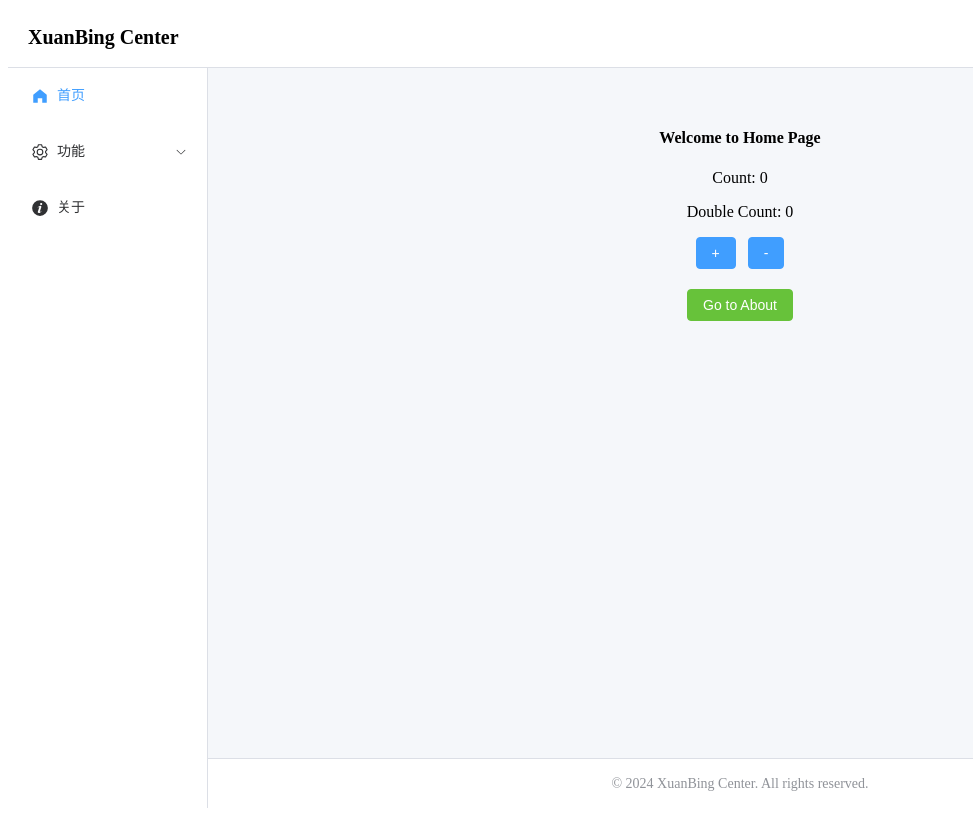
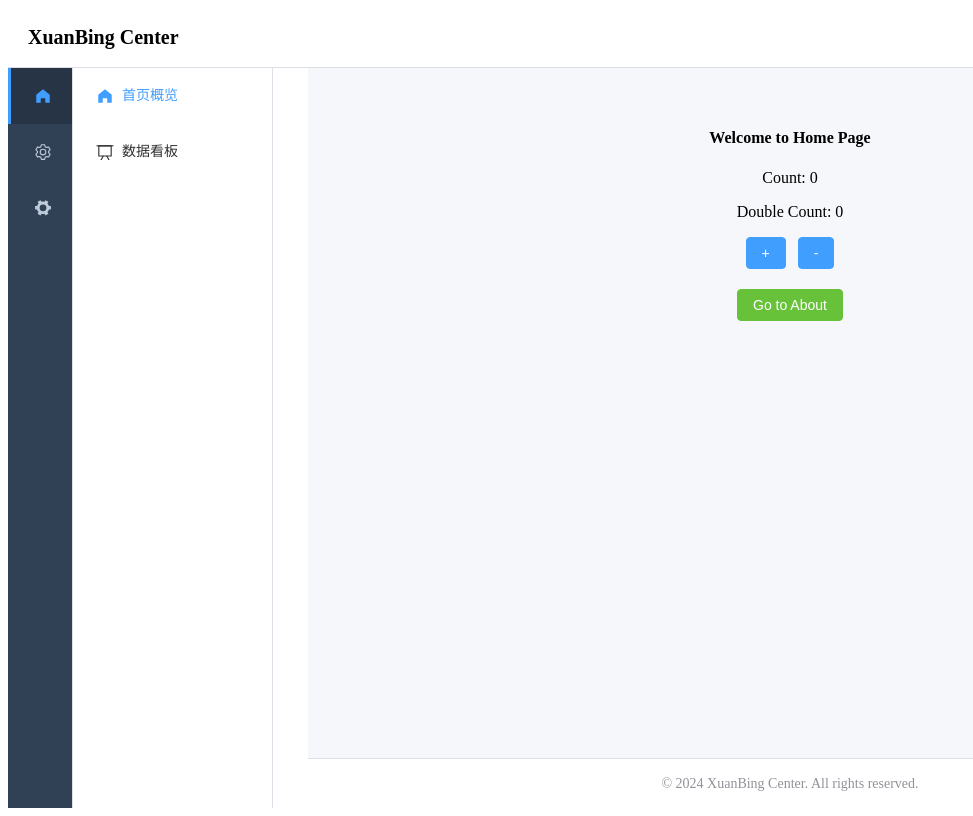
Before and after one commit to xuanbingBank/xuanbing-center, a Vue app: page / in a window 1280 px wide. Shown: the whole page, without its empty margins (0-973 px from the left). Built offline with nearby package versions, Linux system fonts and the light colour scheme.

Commit message:
增加一级菜单栏

```diff
--- a/src/App.vue
+++ b/src/App.vue
@@ -7,7 +7,7 @@
 
     <el-container>
       <!-- 侧边栏 -->
-      <el-aside width="200px">
+      <el-aside>
         <side-menu />
       </el-aside>
 
--- a/src/components/SideMenu.vue
+++ b/src/components/SideMenu.vue
@@ -1,14 +1,47 @@
 <template>
+  <div class="menu-container">
+    <!-- 一级菜单栏 -->
+    <div class="primary-menu">
+      <el-menu
+        default-active="1"
+        class="primary-menu-items"
+        :collapse="true"
+      >
+        <el-menu-item index="1" @click="activeModule = 'home'">
+          <el-icon><HomeFilled /></el-icon>
+          <template #title>首页</template>
+        </el-menu-item>
+        <el-menu-item index="2" @click="activeModule = 'system'">
+          <el-icon><Setting /></el-icon>
+          <template #title>系统</template>
+        </el-menu-item>
+        <el-menu-item index="3" @click="activeModule = 'tools'">
+          <el-icon><Tools /></el-icon>
+          <template #title>工具</template>
+        </el-menu-item>
+      </el-menu>
+    </div>
+
+    <!-- 二级菜单栏 -->
+    <div class="secondary-menu">
       <el-menu
         default-active="/"
         class="side-menu"
         :router="true"
         :collapse="isCollapse"
       >
+        <template v-if="activeModule === 'home'">
           <el-menu-item index="/">
             <el-icon><HomeFilled /></el-icon>
-      <span>首页</span>
+            <span>首页概览</span>
           </el-menu-item>
+          <el-menu-item index="/dashboard">
+            <el-icon><DataBoard /></el-icon>
+            <span>数据看板</span>
+          </el-menu-item>
+        </template>
+
+        <template v-if="activeModule === 'system'">
           <el-sub-menu index="1">
             <template #title>
               <el-icon><Setting /></el-icon>
@@ -17,23 +50,88 @@
             <el-menu-item index="/feature1">功能1</el-menu-item>
             <el-menu-item index="/feature2">功能2</el-menu-item>
           </el-sub-menu>
+        </template>
+
+        <template v-if="activeModule === 'tools'">
+          <el-menu-item index="/tools">
+            <el-icon><Tools /></el-icon>
+            <span>工具箱</span>
+          </el-menu-item>
           <el-menu-item index="/about">
             <el-icon><InfoFilled /></el-icon>
             <span>关于</span>
           </el-menu-item>
+        </template>
       </el-menu>
+    </div>
+  </div>
 </template>
 
 <script lang="ts" setup>
 import { ref } from 'vue'
-import { HomeFilled, Setting, InfoFilled } from '@element-plus/icons-vue'
+import {
+  HomeFilled,
+  Setting,
+  InfoFilled,
+  Tools,
+  DataBoard
+} from '@element-plus/icons-vue'
 
 const isCollapse = ref(false)
+const activeModule = ref('home')
 </script>
 
 <style scoped>
+.menu-container {
+  display: flex;
+  height: 100%;
+}
+
+.primary-menu {
+  width: 64px;
+  height: 100%;
+  border-right: 1px solid #dcdfe6;
+  background-color: #304156;
+}
+
+.primary-menu-items {
+  border-right: none;
+  background-color: #304156;
+}
+
+.primary-menu-items :deep(.el-menu-item) {
+  text-align: center;
+  background-color: #304156;
+  border-left: 3px solid transparent;
+}
+
+.primary-menu-items :deep(.el-menu-item.is-active) {
+  background-color: #263445;
+  border-left: 3px solid #409EFF;
+}
+
+.primary-menu-items :deep(.el-menu-item:hover) {
+  background-color: #263445;
+}
+
+.primary-menu-items :deep(.el-menu-item .el-icon) {
+  color: #bfcbd9;
+}
+
+.primary-menu-items :deep(.el-menu-item.is-active .el-icon) {
+  color: #409EFF;
+}
+
+.secondary-menu {
+  flex: 1;
+}
+
 .side-menu {
   height: 100%;
   border-right: 1px solid #dcdfe6;
 }
+
+.side-menu:not(.el-menu--collapse) {
+  width: 200px;
+}
 </style>
```
Lines whose indentation alone changed are shown as unchanged.
